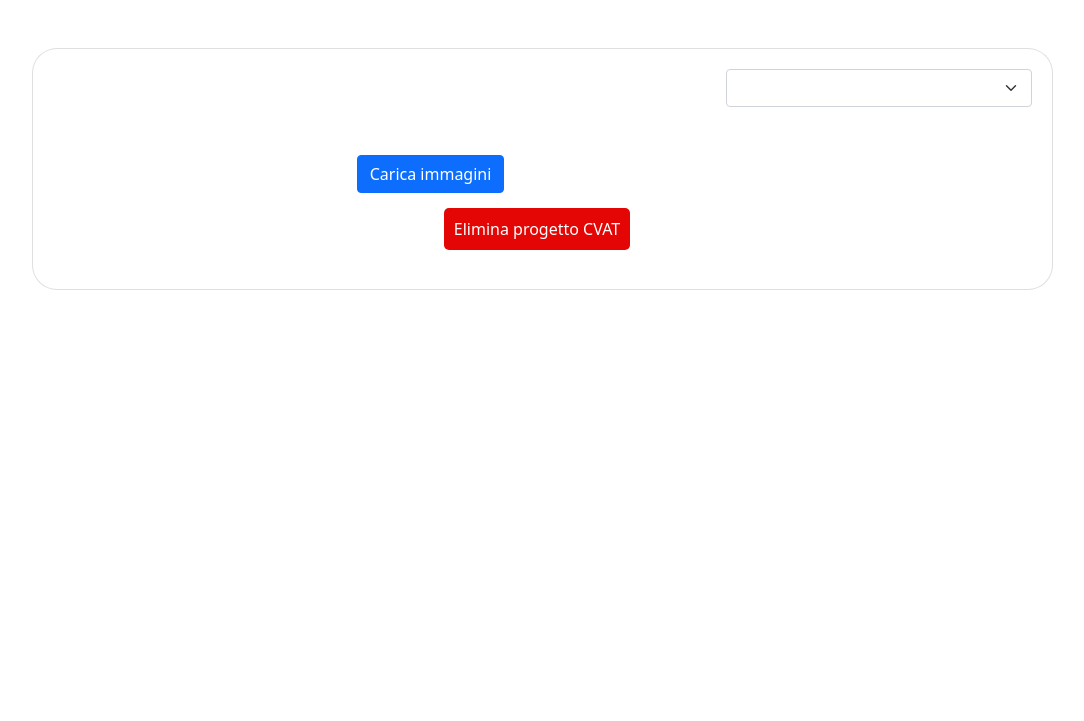
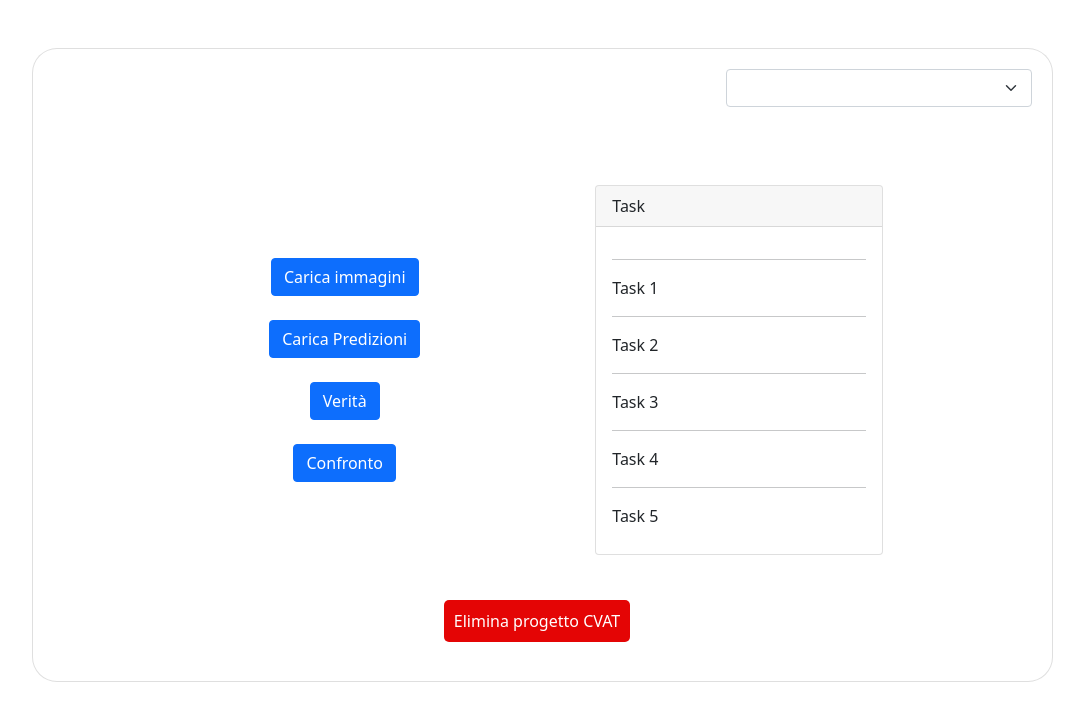
Before and after one commit to erikadicesare/MVE-CVAT-FiftyOne, a Flask app: template app/templates/project.html in a window 1280 px wide. Shown: the part 56-777 px from the top of the page, without its empty margins (98-1182 px from the left). Run offline with Flask 2, Linux system fonts and the light colour scheme; the template is opened without the code that fills it: most values are stand-ins (such as "Sample title", 1, 10 or a date in 2020); lists and menus that the app fills with data are empty.

Commit message:
impostata pagina progetto cvat

```diff
--- a/app/static/css/main.css
+++ b/app/static/css/main.css
@@ -64,3 +64,13 @@ p {
     margin: auto;
     padding-top: 10px;
 }
+
+.box-scrollable{
+    width: 400px;
+    height: 370px;
+    margin: 30px auto;
+}
+.scrollable{
+    overflow-y: auto;
+    max-height: 300px;
+}
--- a/app/templates/project.html
+++ b/app/templates/project.html
@@ -65,15 +65,62 @@
 
               <div class="card-body p-md-5">
                 <div class="row justify-content-center">
+                  <div class="col-md-10 col-lg-6 col-xl-5 order-2 order-lg-1 align-self-center">
+                    <div style="margin: 30px auto;">
+                      <div class="d-flex justify-content-center">
+                        <a href="{{ url_for('upload', id=id) }}"><button class="btn btn-primary">Carica immagini</button></a>
+                      </div>
+                      <br/>
+                      <div class="d-flex justify-content-center">
+                        <a href="#"><button class="btn btn-primary">Carica Predizioni</button></a>
+                      </div>
+                      <br/>
+                      <div class="d-flex justify-content-center">
+                        <a href="#"><button class="btn btn-primary">Verità</button></a>
+                      </div>
+                      <br/>
+                      <div class="d-flex justify-content-center">
+                        <a href="#"><button class="btn btn-primary">Confronto</button></a>
+                      </div>
+                    </div>
+                  </div>
                   <div class="col-md-10 col-lg-6 col-xl-5 order-2 order-lg-1">
-                    <a href="{{ url_for('upload', id=id) }}"><button class="btn btn-primary">Carica immagini</button></a>
-                    <br/>
-                    <br/>
-                    <div class="col text-center">
-                      <a href="{{ url_for('delete_projectCVAT', projectCVAT=id) }}" class="fcc-btn" onclick="return confirm('Sei sicuro di voler eliminare questo progetto CVAT? Verranno eliminati anche i task ad esso associati')">Elimina progetto CVAT</a>
+                    <div class="card box-scrollable" style="width: 18rem;">
+                      <div class="card-header d-flex justify-content-between align-items-center" id="headingOne">
+
+                        Task
+
+                    </div>
+                    <div class="card-body">
+
+
+                      <div class="scrollable">
+                        <hr>
+                        Task 1
+                        <hr>
+                        Task 2
+                        <hr>
+                        Task 3
+                        <hr>
+                        Task 4
+                        <hr>
+                        Task 5
+                        <hr>
+                        Task 6
+                        <hr>
+                        Task 7
+                      </div>
+
+                    </div>
                     </div>
                   </div>
 
+                </div>
+                <br/>
+                <div class="row text-center">
+                  <div class="">
+                    <a href="{{ url_for('delete_projectCVAT', projectCVAT=id) }}" class="fcc-btn" onclick="return confirm('Sei sicuro di voler eliminare questo progetto CVAT? Verranno eliminati anche i task ad esso associati')">Elimina progetto CVAT</a>
+                  </div>
                 </div>
               </div>
             {%endif%}
```
